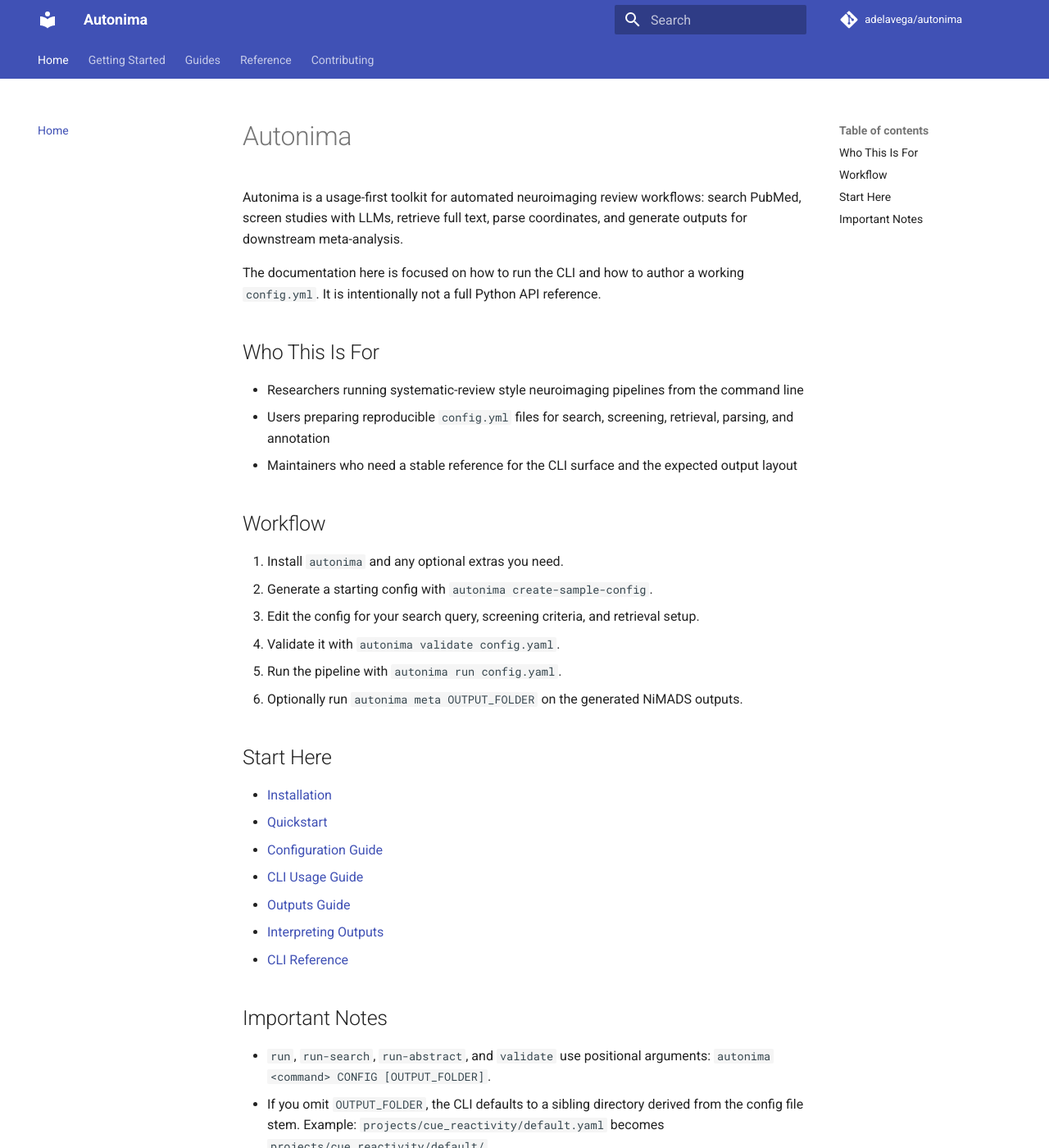
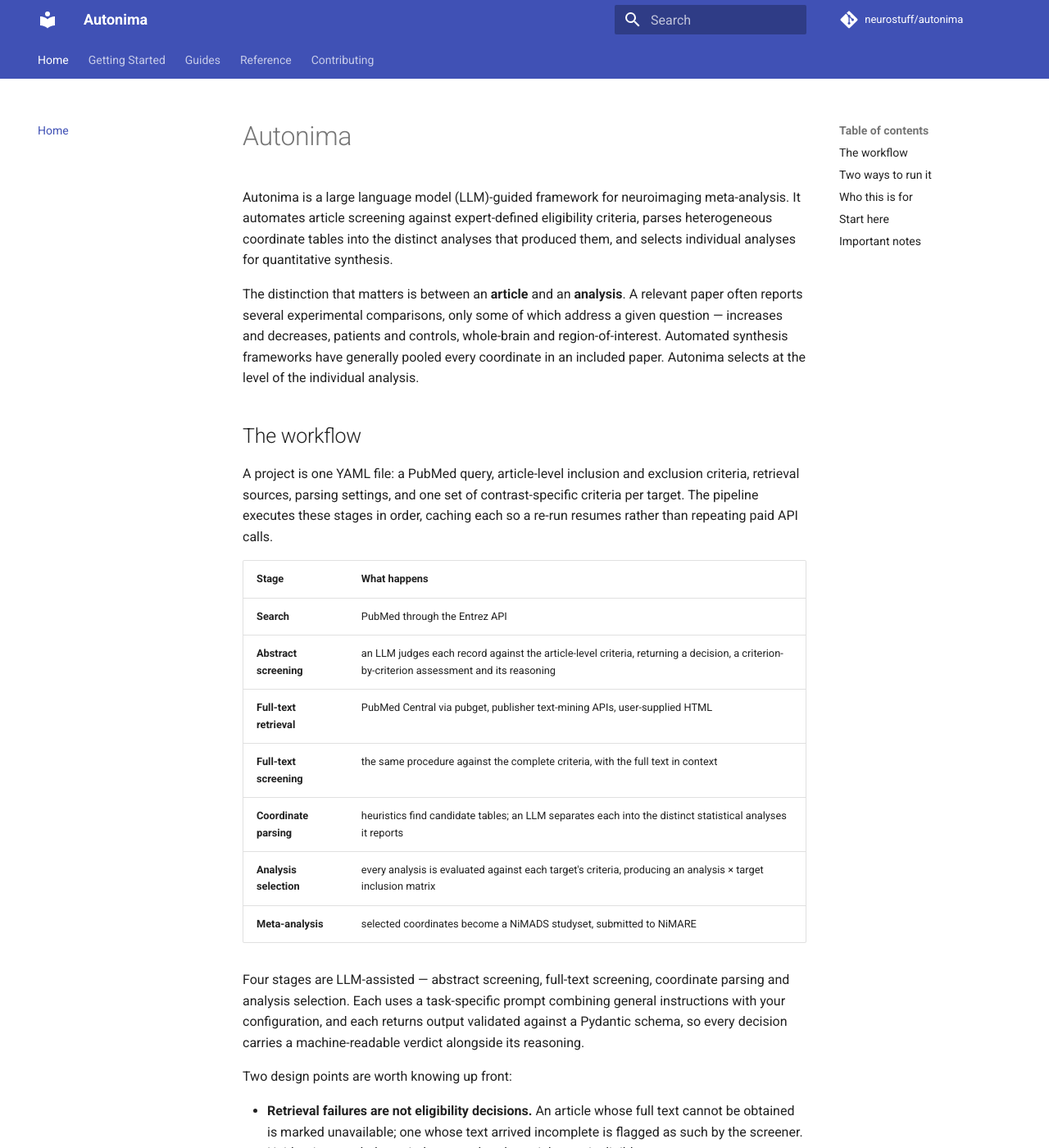
Before and after one commit to neurostuff/autonima, an MkDocs documentation site: the page built from docs/index.md, in a window 1280 px wide and 1400 px high. Shown: the whole window at 82% size. Built offline with MkDocs 1.6.1 and Material for MkDocs 9.7.7, drawn with Linux system fonts in a browser that asks for light colours; comment, search, counter and statistics services are not loaded; some of the changed text lies outside the part shown.

Commit message:
document the web UI, and describe what autonima actually does
The UI had no documentation at all: eleven modules under autonima/webui/, a
whole project-management surface, and the only trace of it anywhere was two
lines in the README. docs/ did not mention it.

Adds docs/guides/web-ui.md covering the workspace model and, more usefully, what
each interface is for. The CLI runs one config once into one folder and keeps no
state between invocations. The UI keeps a workspace and adds what that makes
possible: live stage progress, cancelling a run, previewing a cache plan before
spending on API calls, cloning a project to make a variant, importing a
directory started at the command line, browsing meta-analysis artifacts,
exporting missing-full-text lists, and storing credentials. Also records what
only the CLI can do -- run-search and run-abstract stop early, and it composes
with schedulers and CI.

Rewrites README.md and docs/index.md to describe the pipeline rather than just
its commands, drawing the wording from the manuscript so the two agree. Both now
lead with the article-versus-analysis distinction, which is the point of the
tool and was previously stated nowhere. Adds the two design decisions a new user
otherwise discovers by surprise: a retrieval failure is not an eligibility
decision, and one analysis can be assigned to several target contrasts.

Fixes the stale organisation: README, mkdocs.yml and installation.md pointed at
adelavega.github.io and github.com/adelavega/autonima. The project is
neurostuff, and the published site is https://neurostuff.github.io/autonima/.

Verified with `mkdocs build --strict` -- no warnings, and strict mode fails the
build on any broken link, which is what CI runs.

Co-Authored-By: Claude Opus 5 <noreply@anthropic.com>

````diff
--- /dev/null
+++ b/docs/guides/web-ui.md
@@ -0,0 +1,109 @@
+# Web UI
+
+Autonima ships a local web application alongside the CLI. Both drive the same
+pipeline and produce identical outputs; they differ in what they keep track of
+for you.
+
+```bash
+pip install -e .[ui]
+autonima ui --workspace .
+```
+
+The app binds to `127.0.0.1:8765` by default and opens a browser. It is a local
+tool: there is no authentication, and it should not be bound to a public
+interface.
+
+| Option | Default | |
+|---|---|---|
+| `--workspace` | current directory | where `.autonima-ui/` state is kept |
+| `--host` | `127.0.0.1` | bind address |
+| `--port` | `8765` | bind port |
+| `--open` / `--no-open` | `--open` | open a browser on launch |
+
+## When to use which
+
+The CLI runs **one config, once**. You point it at a YAML file, it executes, it
+writes a folder. Everything it knows lives in that folder, which makes it the
+right tool for scripted and reproducible work: a shell loop over nine projects,
+a Makefile, a job on a cluster.
+
+The UI manages **many projects over time**. It adds a workspace — a
+`.autonima-ui/` directory holding `workspace.json` and `projects.json` — that
+remembers which projects exist, which runs belong to them, and what happened.
+That is the difference: the CLI has no memory between invocations, the UI does.
+
+Use the CLI when the work is repeatable and you want it in version control. Use
+the UI when you are developing criteria, comparing configurations, or watching a
+long run.
+
+## What the UI can do that the CLI cannot
+
+**Watch a run in progress.** Stage-by-stage progress and streaming logs while
+the pipeline executes, rather than a terminal that blocks until it finishes.
+
+**Cancel a run.** The CLI offers no way to stop cleanly short of interrupting
+the process.
+
+**Preview before running.** A run preview reports what the cache plan implies —
+which stages would re-execute and which would be reused — before anything is
+spent on API calls.
+
+**Clone a project.** Copy an existing project and its configuration as the
+starting point for a variant. This is how you build a `v1` → `v2` progression
+without hand-copying YAML.
+
+**Import an existing project.** Adopt a directory that already contains runs,
+so work started at the command line can be continued in the UI.
+
+**Delete with a preview.** See exactly which runs and files a delete would
+remove before confirming it.
+
+**Browse meta-analysis artifacts.** List and download the maps and tables a
+`meta` run produced, without navigating the output tree by hand.
+
+**Export missing-full-text lists.** Download the PMIDs a run could not retrieve,
+as `.txt` or `.csv`, for manual acquisition.
+
+**Manage API credentials.** Store and check the keys the LLM and retrieval
+stages need, instead of exporting environment variables per shell.
+
+## What the CLI can do that the UI cannot
+
+**Stop after an early stage.** `autonima run-search` and `autonima run-abstract`
+execute part of the pipeline and stop. The UI runs the full pipeline as
+configured.
+
+**Compose with other tools.** Shell loops, schedulers, CI, and anything else
+that wants a process with an exit code.
+
+**Run without a browser.** On a remote host, `autonima run` needs nothing but a
+terminal.
+
+## They share everything that matters
+
+Both read the same YAML configuration, execute the same stages, write the same
+`outputs/` layout, and honour the same cache. A project created in the UI can be
+run from the CLI afterwards, and a directory produced by the CLI can be imported
+into the UI. Neither converts or locks anything.
+
+The one piece of state the UI adds, `.autonima-ui/`, records only which projects
+and runs the workspace knows about. Deleting it loses the workspace listing, not
+any pipeline output.
+
+## Typical loop
+
+1. Create or import a project, and edit its configuration in the browser.
+2. Validate it; fix whatever the validator reports.
+3. Preview the run to see what the cache plan will re-execute.
+4. Start the run and watch the stages; cancel if the criteria are clearly wrong.
+5. Inspect the outputs, adjust the criteria, clone the project, and try again.
+6. When the configuration is settled, commit the YAML and run it from the CLI so
+   the result is reproducible.
+
+That last step matters. The UI is for the iteration; the CLI is for the record.
+
+## See also
+
+- [CLI Usage](cli.md)
+- [Configuration](configuration.md)
+- [Outputs](outputs.md)
--- a/docs/index.md
+++ b/docs/index.md
@@ -1,38 +1,88 @@
 # Autonima
 
-Autonima is a usage-first toolkit for automated neuroimaging review workflows: search PubMed, screen studies with LLMs, retrieve full text, parse coordinates, and generate outputs for downstream meta-analysis.
+Autonima is a large language model (LLM)-guided framework for neuroimaging
+meta-analysis. It automates article screening against expert-defined eligibility
+criteria, parses heterogeneous coordinate tables into the distinct analyses that
+produced them, and selects individual analyses for quantitative synthesis.
 
-The documentation here is focused on how to run the CLI and how to author a working `config.yml`. It is intentionally not a full Python API reference.
+The distinction that matters is between an **article** and an **analysis**. A
+relevant paper often reports several experimental comparisons, only some of which
+address a given question — increases and decreases, patients and controls,
+whole-brain and region-of-interest. Automated synthesis frameworks have generally
+pooled every coordinate in an included paper. Autonima selects at the level of the
+individual analysis.
 
-## Who This Is For
+## The workflow
 
-- Researchers running systematic-review style neuroimaging pipelines from the command line
-- Users preparing reproducible `config.yml` files for search, screening, retrieval, parsing, and annotation
-- Maintainers who need a stable reference for the CLI surface and the expected output layout
+A project is one YAML file: a PubMed query, article-level inclusion and exclusion
+criteria, retrieval sources, parsing settings, and one set of contrast-specific
+criteria per target. The pipeline executes these stages in order, caching each so
+a re-run resumes rather than repeating paid API calls.
 
-## Workflow
+| Stage | What happens |
+|---|---|
+| **Search** | PubMed through the Entrez API |
+| **Abstract screening** | an LLM judges each record against the article-level criteria, returning a decision, a criterion-by-criterion assessment and its reasoning |
+| **Full-text retrieval** | PubMed Central via pubget, publisher text-mining APIs, user-supplied HTML |
+| **Full-text screening** | the same procedure against the complete criteria, with the full text in context |
+| **Coordinate parsing** | heuristics find candidate tables; an LLM separates each into the distinct statistical analyses it reports |
+| **Analysis selection** | every analysis is evaluated against each target's criteria, producing an analysis × target inclusion matrix |
+| **Meta-analysis** | selected coordinates become a NiMADS studyset, submitted to NiMARE |
 
-1. Install `autonima` and any optional extras you need.
-2. Generate a starting config with `autonima create-sample-config`.
-3. Edit the config for your search query, screening criteria, and retrieval setup.
-4. Validate it with `autonima validate config.yaml`.
-5. Run the pipeline with `autonima run config.yaml`.
-6. Optionally run `autonima meta OUTPUT_FOLDER` on the generated NiMADS outputs.
+Four stages are LLM-assisted — abstract screening, full-text screening,
+coordinate parsing and analysis selection. Each uses a task-specific prompt
+combining general instructions with your configuration, and each returns output
+validated against a Pydantic schema, so every decision carries a machine-readable
+verdict alongside its reasoning.
 
-## Start Here
+Two design points are worth knowing up front:
+
+- **Retrieval failures are not eligibility decisions.** An article whose full
+  text cannot be obtained is marked unavailable; one whose text arrived
+  incomplete is flagged as such by the screener. Neither is recorded as a
+  judgement that the article was ineligible.
+- **One analysis can serve several targets.** Each analysis–target pair is
+  evaluated independently, so an analysis satisfying the criteria for two
+  contrasts is assigned to both.
+
+## Two ways to run it
+
+Both drive the same pipeline and produce identical outputs.
+
+- **[The CLI](guides/cli.md)** runs one config, once, into one folder. No state
+  between invocations. Use it for scripted, reproducible work.
+- **[The web UI](guides/web-ui.md)** manages many projects over time: live
+  progress, cancellation, project cloning, artifact browsing, credential
+  storage. Use it while developing criteria.
+
+A project created in one can be run from the other.
+
+## Who this is for
+
+- Researchers running systematic-review style neuroimaging pipelines
+- Users preparing reproducible `config.yml` files for search, screening,
+  retrieval, parsing and selection
+- Maintainers who need a stable reference for the CLI surface and output layout
+
+## Start here
 
 - [Installation](getting-started/installation.md)
 - [Quickstart](getting-started/quickstart.md)
 - [Configuration Guide](guides/configuration.md)
 - [CLI Usage Guide](guides/cli.md)
+- [Web UI Guide](guides/web-ui.md)
 - [Outputs Guide](guides/outputs.md)
 - [Interpreting Outputs](guides/interpreting-outputs.md)
 - [CLI Reference](reference/cli.md)
 
-## Important Notes
+## Important notes
 
 - `run`, `run-search`, `run-abstract`, and `validate` use positional arguments:
   `autonima <command> CONFIG [OUTPUT_FOLDER]`.
-- If you omit `OUTPUT_FOLDER`, the CLI defaults to a sibling directory derived from the config file stem.
-  Example: `projects/cue_reactivity/default.yaml` becomes `projects/cue_reactivity/default/`.
-- The config file still needs a non-empty `output.directory` field because configuration validation currently requires it.
+- If you omit `OUTPUT_FOLDER`, the CLI defaults to a sibling directory derived
+  from the config file stem. Example: `projects/cue_reactivity/default.yaml`
+  becomes `projects/cue_reactivity/default/`.
+- The config file still needs a non-empty `output.directory` field because
+  configuration validation currently requires it.
+- Model identifiers and API endpoints are configurable, so any OpenAI-compatible
+  provider can be used.
--- a/mkdocs.yml
+++ b/mkdocs.yml
@@ -1,7 +1,7 @@
 site_name: Autonima
-site_url: https://adelavega.github.io/autonima/
-repo_url: https://github.com/adelavega/autonima
-repo_name: adelavega/autonima
+site_url: https://neurostuff.github.io/autonima/
+repo_url: https://github.com/neurostuff/autonima
+repo_name: neurostuff/autonima
 docs_dir: docs
 strict: true
 
@@ -33,6 +33,7 @@ nav:
   - Guides:
       - Configuration: guides/configuration.md
       - CLI Usage: guides/cli.md
+      - Web UI: guides/web-ui.md
       - Outputs: guides/outputs.md
       - Interpreting Outputs: guides/interpreting-outputs.md
       - Full-Text Sources: guides/full-text-sources.md
````
Also changed, not shown: README.md (+94 -43 lines), docs/getting-started/installation.md (+1 -1 lines).
